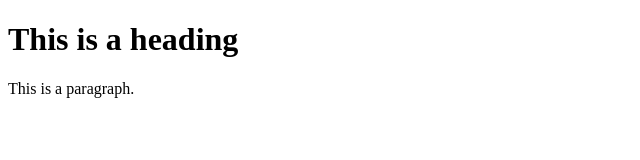
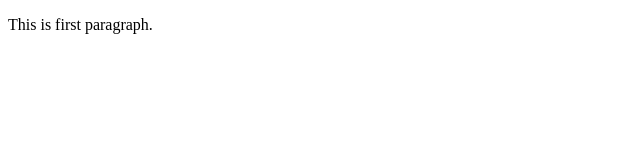
Before and after one commit to aashish18verma/learing, a plain HTML site: page index.html in a window 1280 px wide. Shown: the whole page, without its empty margins (0-640 px from the left). Drawn offline with Linux system fonts and the light colour scheme.

Commit message:
Update index.html

```diff
--- a/index.html
+++ b/index.html
@@ -2,9 +2,6 @@
 <html>
 <title>HTML Tutorial</title>
 <body>
-
-<h1>This is a heading</h1>
-<p>This is a paragraph.</p>
-
+<p>This is first paragraph.</p>
 </body>
 </html>
```
